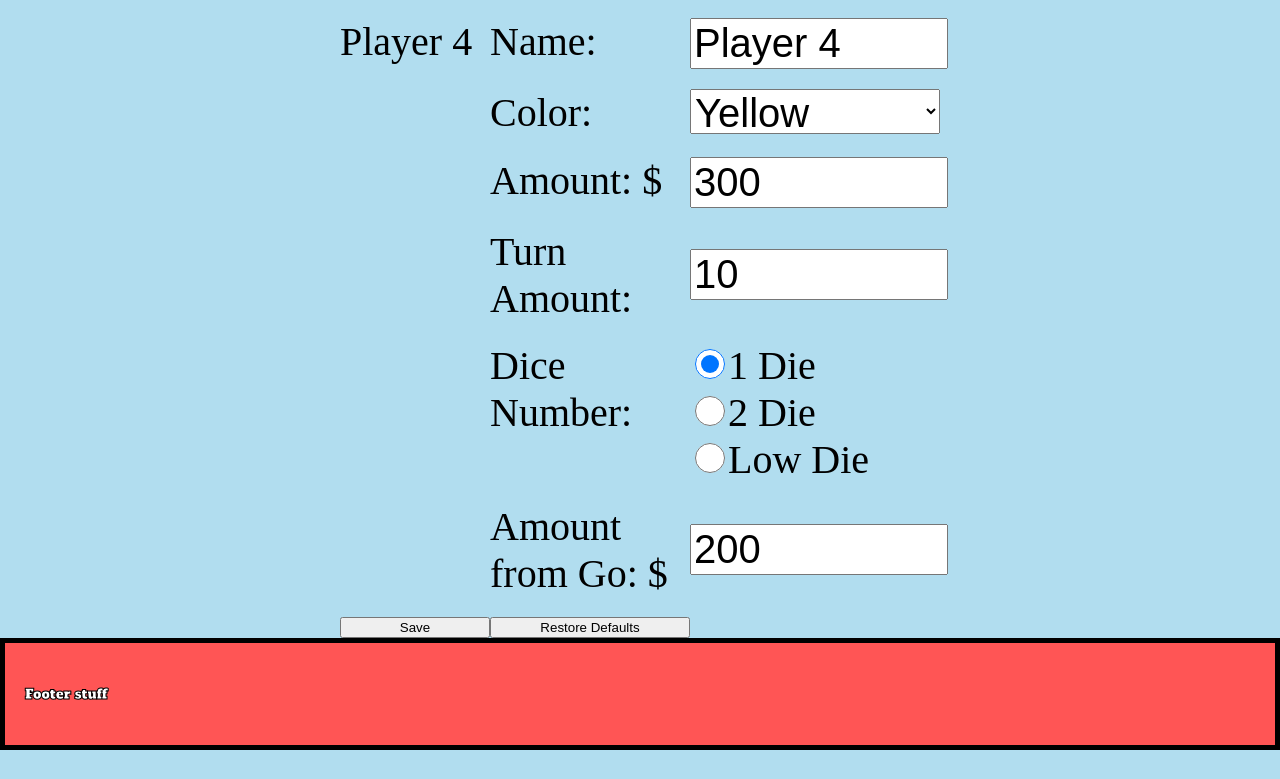
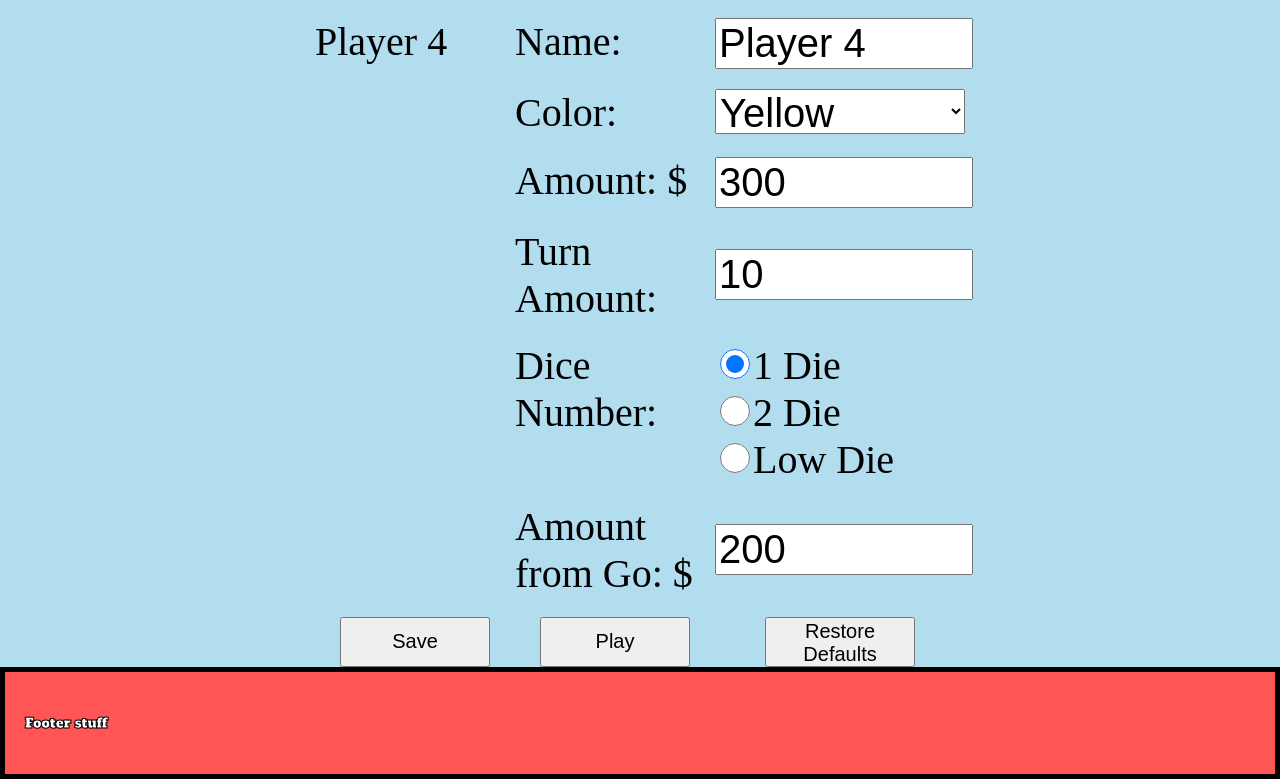
Before and after one commit to CodyRR/Unit-1-Monopoly, a React (Vite) app in the folder Simplified-Monopoly/: page /options in a window 1280 px wide. Shown: the part 820-1599 px from the top of the page. Before the commit the page ends 1570 px from the top, so only its background shows below. Built offline with nearby package versions, Linux system fonts and the light colour scheme.

Commit message:
Add checker for same names and colors

```diff
--- a/Simplified-Monopoly/src/common/Button.jsx
+++ b/Simplified-Monopoly/src/common/Button.jsx
@@ -1,8 +1,8 @@
 
-const Button = ({ id, display, classes, handleClick}) => {
+const Button = ({ id, display, classes, handleClick, validator = true}) => {
 
     return (
-        <button id={id} className={classes} onClick={handleClick}>
+        <button id={id} className={classes} onClick={handleClick} disabled={!validator}>
             {display}
         </button>
     )
--- a/Simplified-Monopoly/src/layout/OptionsLayout.css
+++ b/Simplified-Monopoly/src/layout/OptionsLayout.css
@@ -1,6 +1,6 @@
 .grid-form-container {
     display: grid;
-    grid-template-columns: 150px 200px 250px;
+    grid-template-columns: 200px 200px 250px;
     margin: auto;
     justify-content: center;
     font-size: 40px;
@@ -17,7 +17,7 @@ select {
 input[type='text'],
 input[type='number'],
 select {
-  font-size: 40px;
+    font-size: 40px;
 }
 
 input[type="radio"] {
@@ -29,3 +29,16 @@ input[type="radio"] {
     display: flex;
     flex-direction: column; /* Stacks items vertically */
 }
+
+#save-button,
+#play-options-button,
+#restore-button {
+    height: 50px;
+    width: 150px;
+    font-size: 20px;
+    justify-self: center;
+}
+
+#play-options-button {
+    align-self: center;
+}
--- a/Simplified-Monopoly/src/pages/OptionPage.jsx
+++ b/Simplified-Monopoly/src/pages/OptionPage.jsx
@@ -1,12 +1,45 @@
-import { useState } from "react";
+import { useEffect, useState } from "react";
+import { useNavigate } from "react-router";
 import { Link } from "react-router";
 import Button from "../common/Button";
 import PlayerColorOption from "../common/PlayerColorOption";
 
 const OptionsPage = ({thePlayers, setThePlayers, defaultPlayers, generalOptions, setGeneralOptions, defaultOption}) => {
 
+    const navigate = useNavigate();
+
     const [playerData, setPlayerData] = useState(structuredClone(thePlayers));
     const [optionData, setOptionData] = useState(structuredClone(generalOptions));
+    const [validOutput, setValidOutput] = useState(true);
+
+    useEffect(()=>{
+
+        let playerNames = [playerData[0].name, playerData[1].name, playerData[2].name, playerData[3].name];
+        let playerColors = [playerData[0].color, playerData[1].color, playerData[2].color, playerData[3].color];
+        let validName = checkForDuplicates(playerNames);
+        let validColor = checkForDuplicates(playerColors);
+
+        if(validName && validColor){
+            setValidOutput(true);
+        } else {
+            setValidOutput(false);
+        }
+
+    }, [playerData])
+
+    const checkForDuplicates = (data) => {
+
+        for(let i = 0; i < data.length; i++){
+
+            for(let j = i+1; j< data.length; j++){
+                if(data[i] === data[j]){
+
+                    return false;
+                }
+            }
+        }
+        return true;
+    }
 
     const handleDataChange = (playerNum, index, event) => {
         let newData = [...playerData];
@@ -32,6 +65,11 @@ const OptionsPage = ({thePlayers, setThePlayers, defaultPlayers, generalOptions,
         event.preventDefault();
         setThePlayers(playerData);
         setGeneralOptions(optionData);
+    }
+
+    const goToGame = (event) => {
+        event.preventDefault()
+        navigate("/game")
     }
 
     const restoreDefaults = (event) => {
@@ -133,7 +171,8 @@ const OptionsPage = ({thePlayers, setThePlayers, defaultPlayers, generalOptions,
                 <label>Amount from Go: $</label>
                 <input type="number" name="passGoAmount" step="1" value={optionData.passGoAmount} onChange={(event) => handleGeneralChange("passGoAmount", event)} />
 
-                <Button id="save-button" handleClick={saveData} display={"Save"}/>
+                <Button id="save-button" handleClick={saveData} validator={validOutput} display={"Save"}/>
+                <Button id="play-options-button" handleClick={goToGame} display="Play"/>
                 <Button id="restore-button" handleClick={restoreDefaults} display={"Restore Defaults"}/>
             </form>
         </main>
```
